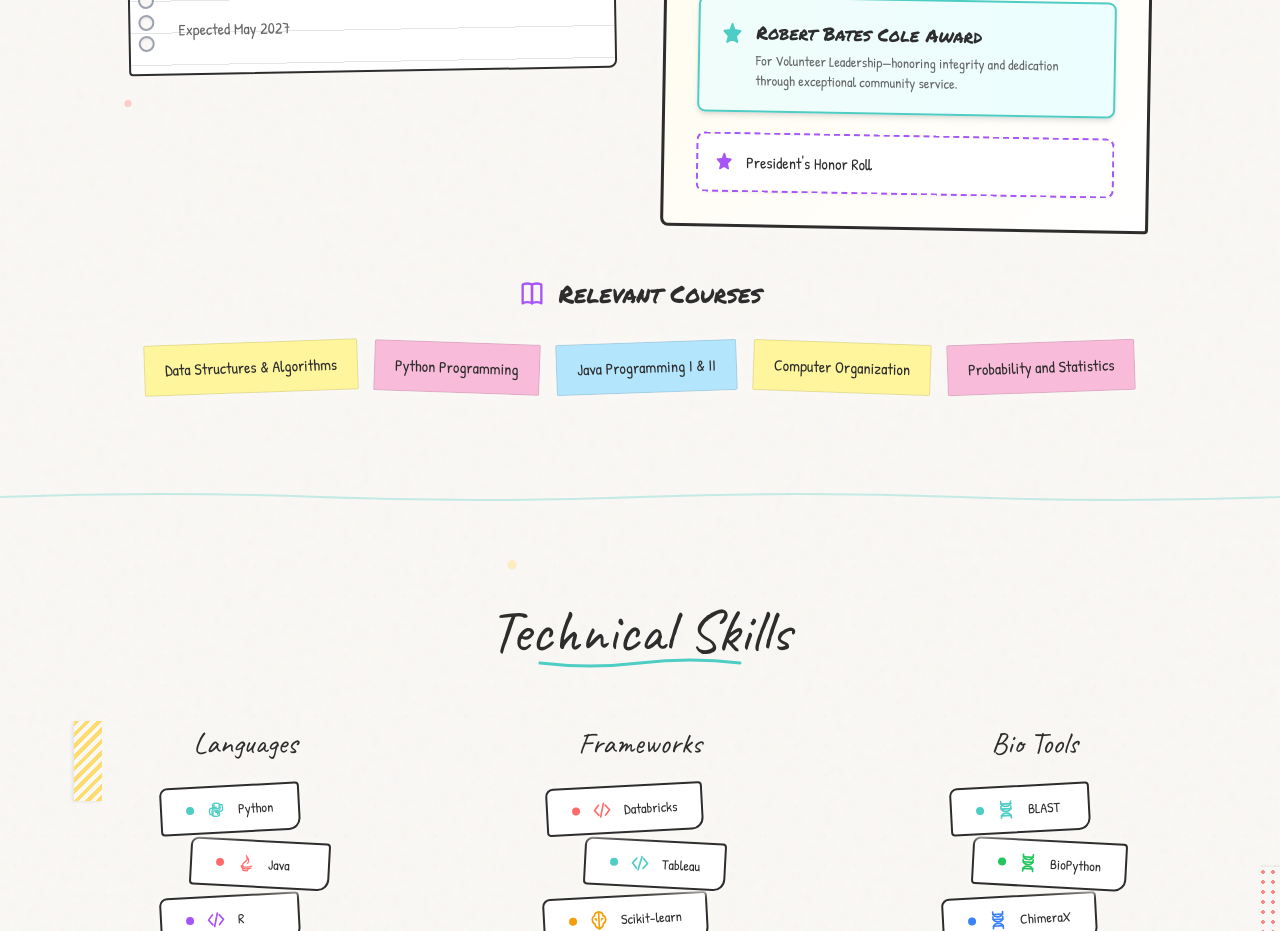
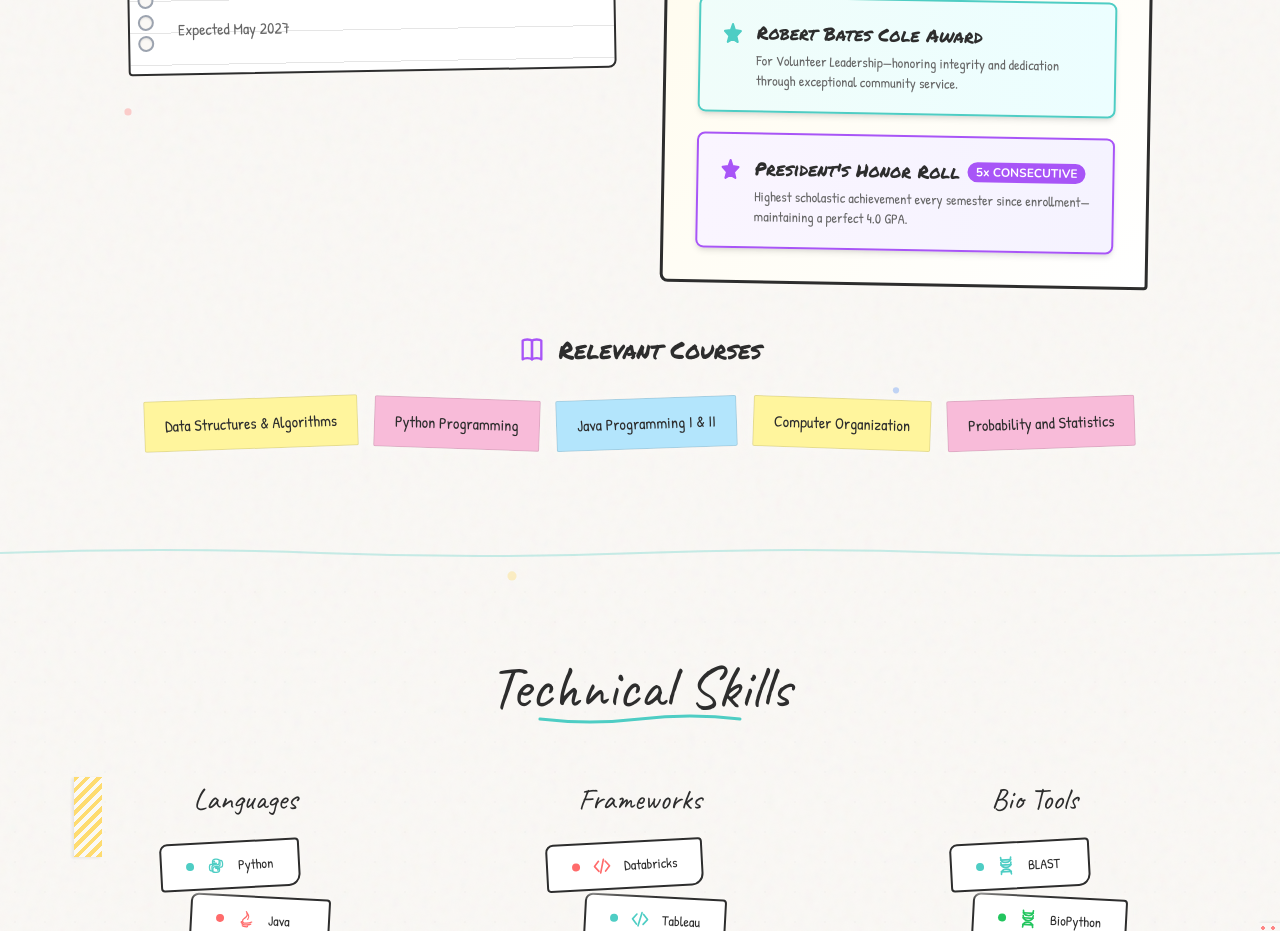
Before and after one commit to messiahmajid/messiah-portfolio, a Next.js app: page / in a window 1280 px wide. Shown: the part 1280-2211 px from the top of the page. Built offline with nearby package versions, Linux system fonts and the light colour scheme.

Commit message:
Enhance President's Honor Roll with 5x consecutive badge

```diff
--- a/src/components/About.tsx
+++ b/src/components/About.tsx
@@ -160,14 +160,24 @@ export default function About() {
                 {/* President's Honor Roll */}
                 <motion.div
                   whileHover={{ scale: 1.02 }}
-                  className="bg-white p-4 rounded-lg shadow-sm"
-                  style={{ border: "2px dashed #a855f7" }}
+                  className="bg-gradient-to-r from-purple-50 to-violet-50 p-5 rounded-lg shadow-md"
+                  style={{ border: "2px solid #a855f7" }}
                 >
-                  <div className="flex items-center gap-3">
-                    <StarDoodle size={20} color="#a855f7" filled />
-                    <p className="font-sketch text-pencil">
-                      President&apos;s Honor Roll
-                    </p>
+                  <div className="flex items-start gap-3">
+                    <StarDoodle size={24} color="#a855f7" filled className="flex-shrink-0 mt-1" />
+                    <div>
+                      <div className="flex items-center gap-2 flex-wrap">
+                        <p className="font-marker text-lg text-pencil">
+                          President&apos;s Honor Roll
+                        </p>
+                        <span className="bg-purple-500 text-white text-xs font-bold px-2 py-0.5 rounded-full">
+                          5x CONSECUTIVE
+                        </span>
+                      </div>
+                      <p className="font-sketch text-sm text-pencil-light mt-1">
+                        Highest scholastic achievement every semester since enrollment—maintaining a perfect 4.0 GPA.
+                      </p>
+                    </div>
                   </div>
                 </motion.div>
               </div>
```
